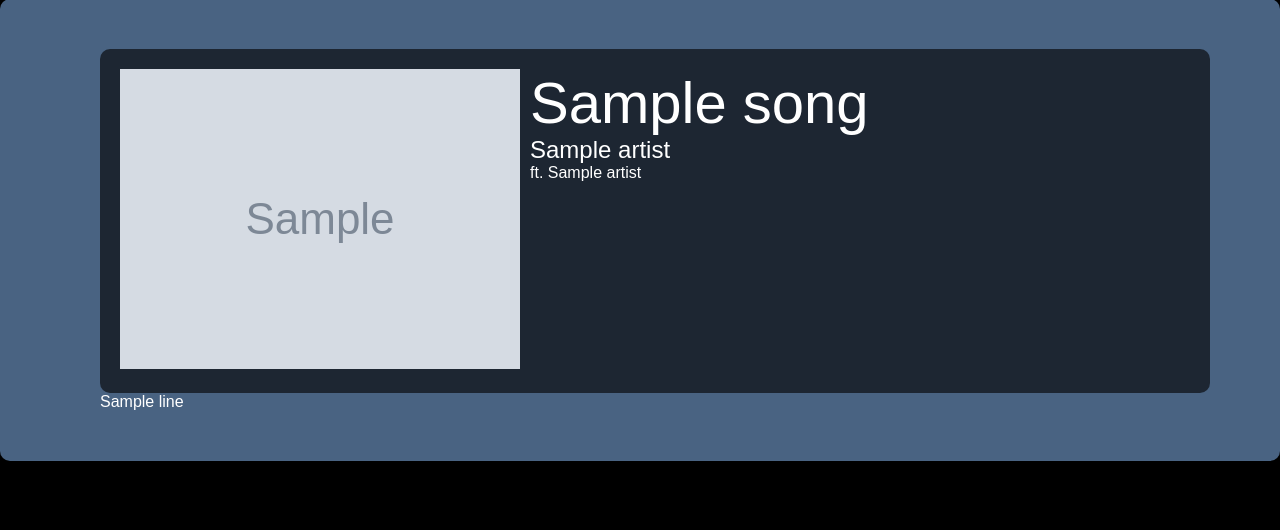
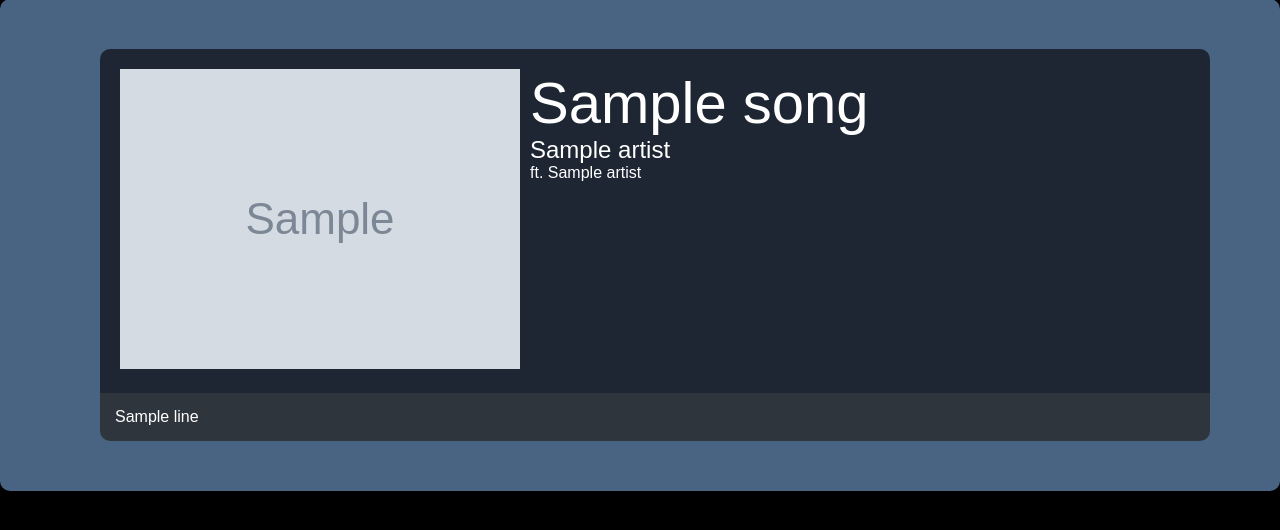
Before and after one commit to h3x4d3cim4l/lyricFinder, a Flask app: template proj/templates/showsong.html in a window 1280 px wide. Shown: the part 89-619 px from the top of the page. Run offline with Flask 2, Linux system fonts and the light colour scheme; the template is opened without the code that fills it: most values are stand-ins (such as "Sample title", 1, 10 or a date in 2020); grey boxes marked "Sample" are stand-in pictures.

Commit message:
ukonczono css pliku showsong.html

```diff
--- a/proj/static/css/showsong.css
+++ b/proj/static/css/showsong.css
@@ -17,9 +17,20 @@
     background-color: #1d2632;
     width:100%;
     padding:15px;
+    border-bottom-right-radius: 0px;
+    border-bottom-left-radius: 0px;
 }
 
 .in-top
 {
     margin:5px;
 }
+
+.bot
+{
+    background-color: #2f353c;
+    width:100%;
+    padding:15px;
+    border-bottom-right-radius: 10px;
+    border-bottom-left-radius: 10px;
+}
```
